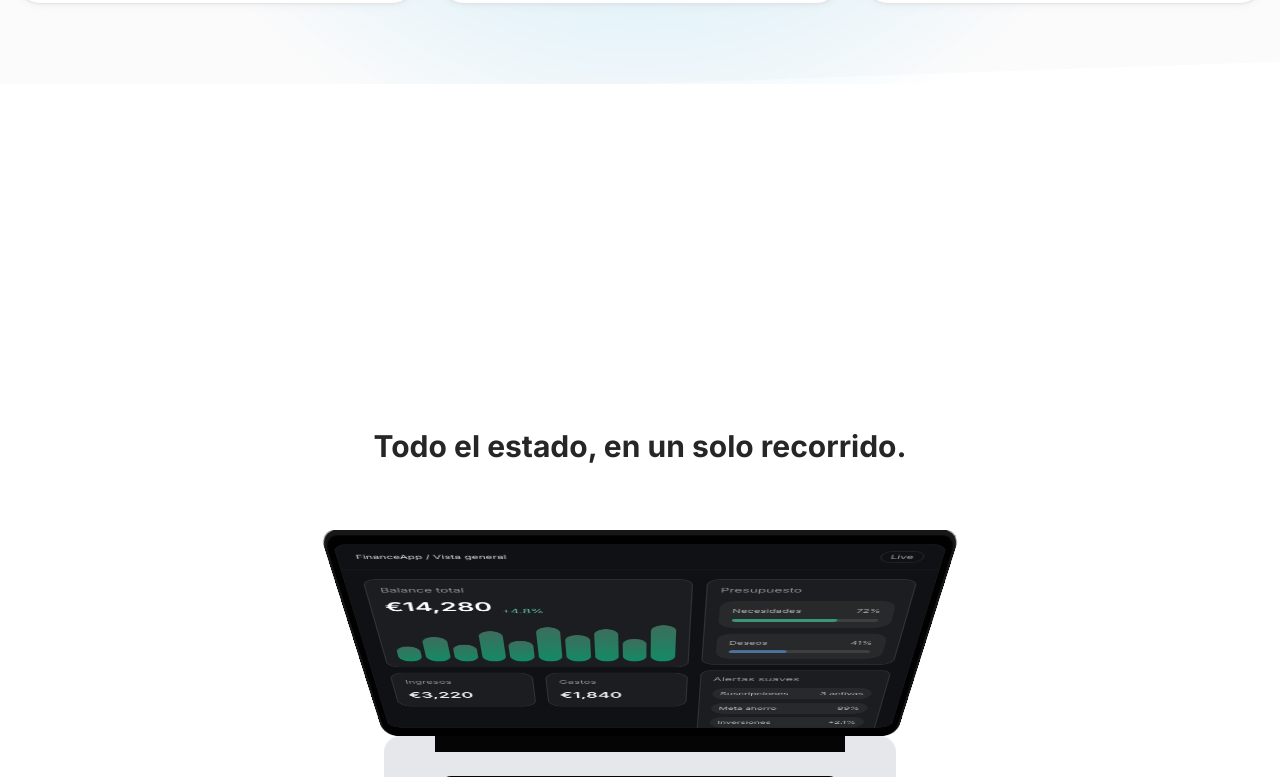
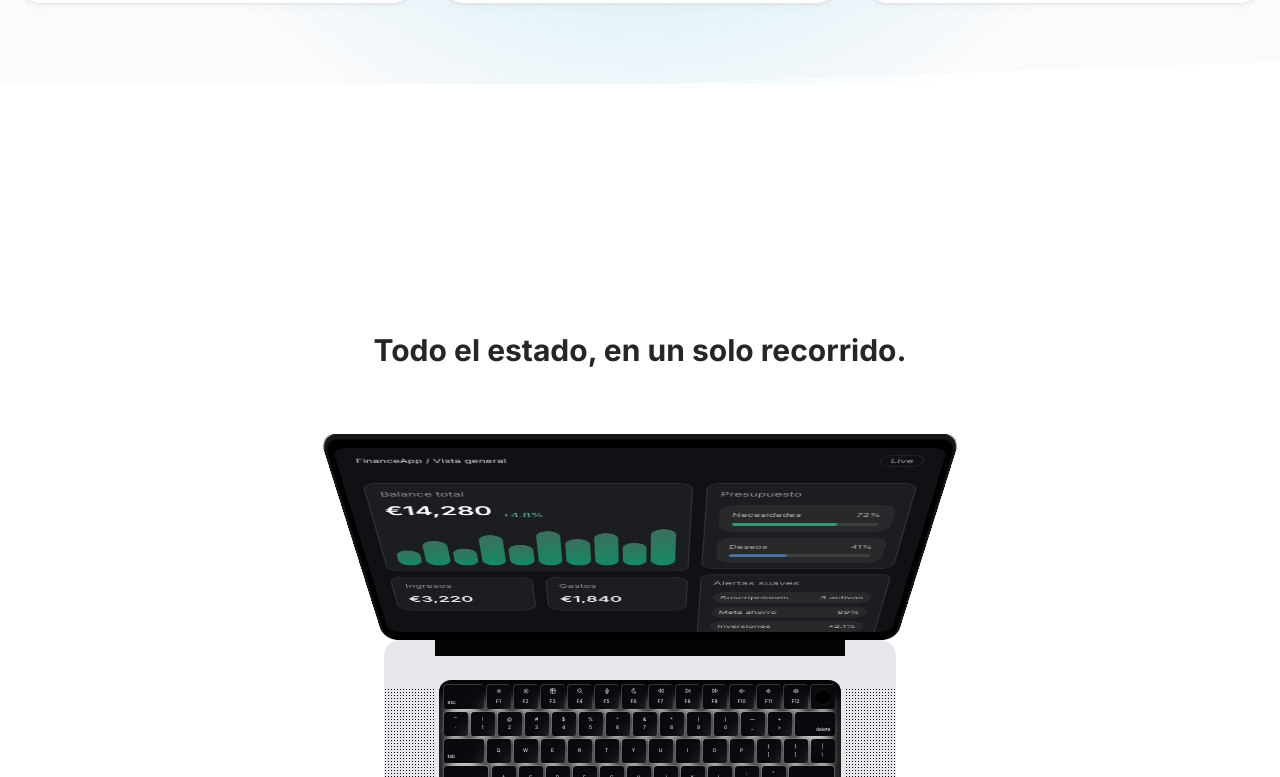
Before and after one commit to amolrod/finance_app, a Next.js app in the folder apps/web/: page / in a window 1280 px wide. Shown: the part 2783-3560 px from the top of the page. Built offline with nearby package versions, Linux system fonts and the light colour scheme; no server answers.

Commit message:
Reduce macbook section top padding

```diff
--- a/apps/web/src/components/landing/macbook-scroll.tsx
+++ b/apps/web/src/components/landing/macbook-scroll.tsx
@@ -83,7 +83,7 @@ export function MacbookScroll({ src, showGradient, title, badge, children }: Mac
   return (
     <div
       ref={ref}
-      className="flex min-h-[200vh] shrink-0 scale-[0.35] transform flex-col items-center justify-start py-0 [perspective:800px] sm:scale-50 md:scale-100 md:py-80"
+      className="flex min-h-[200vh] shrink-0 scale-[0.35] transform flex-col items-center justify-start py-0 [perspective:800px] sm:scale-50 md:scale-100 md:pt-56 md:pb-80"
     >
       <motion.h2
         style={{
```
